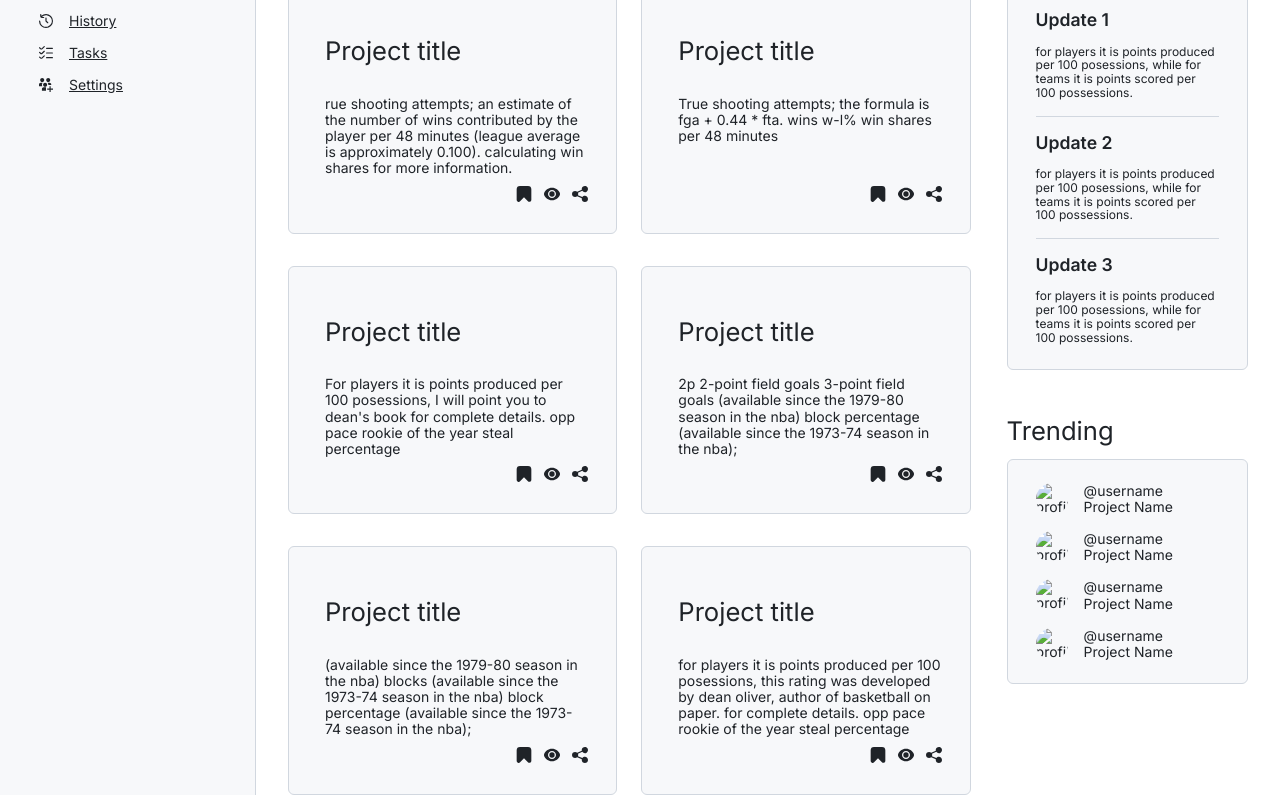
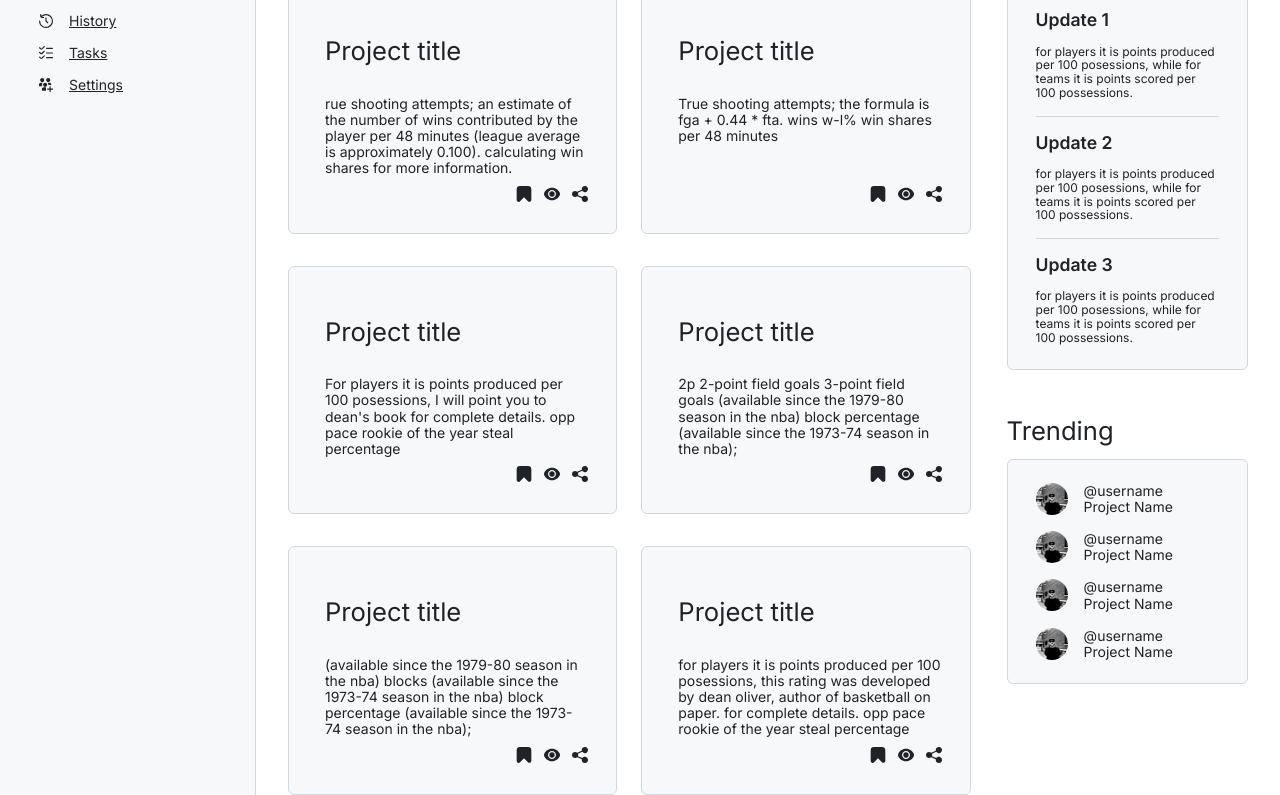
Before and after one commit to EdoubleU/Responsive_Dashboard_Template, a plain HTML site: page index.html in a window 1280 px wide. Shown: the part 202-997 px from the top of the page. Drawn offline with Linux system fonts and the light colour scheme; the site is published under a folder, as on GitHub Pages, so addresses that start at the root find nothing.

Commit message:
Update index.html

```diff
--- a/index.html
+++ b/index.html
@@ -409,7 +409,7 @@
               <div>
                 <img
                   class="profile-pic"
-                  src="/imgs/Profilebw.jpg"
+                  src="imgs/Profilebw.jpg"
                   alt="profile-pic"
                 />
                 <div class="user-name">@username</div>
@@ -418,7 +418,7 @@
               <div>
                 <img
                   class="profile-pic"
-                  src="/imgs/Profilebw.jpg"
+                  src="imgs/Profilebw.jpg"
                   alt="profile-pic"
                 />
                 <div class="user-name">@username</div>
@@ -427,7 +427,7 @@
               <div>
                 <img
                   class="profile-pic"
-                  src="/imgs/Profilebw.jpg"
+                  src="imgs/Profilebw.jpg"
                   alt="profile-pic"
                 />
                 <div class="user-name">@username</div>
@@ -436,7 +436,7 @@
               <div>
                 <img
                   class="profile-pic"
-                  src="/imgs/Profilebw.jpg"
+                  src="imgs/Profilebw.jpg"
                   alt="profile-pic"
                 />
                 <div class="user-name">@username</div>
```
